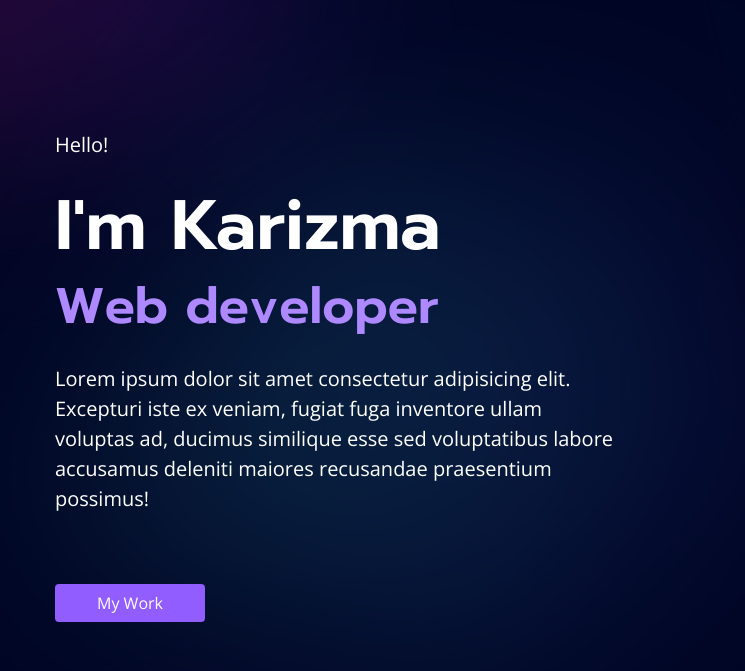
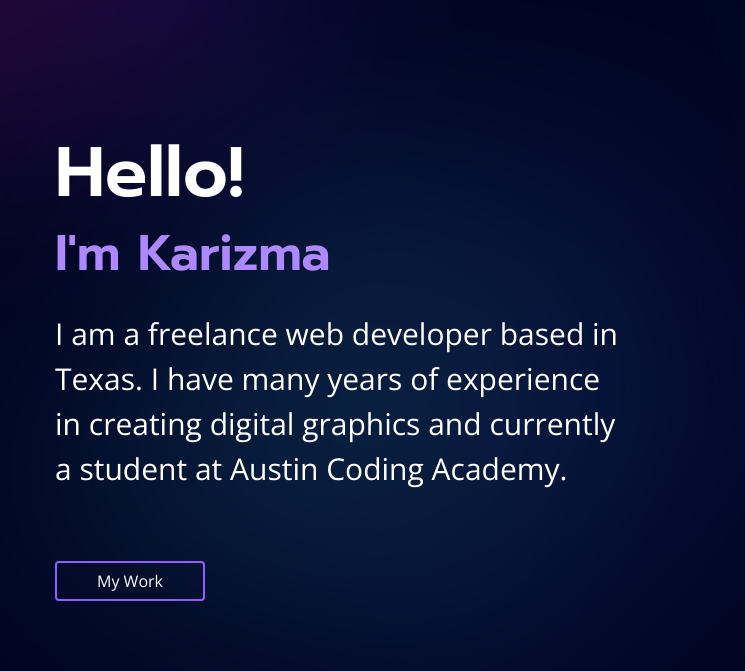
Before and after one commit to Karizmaflores/Portfolio, a plain HTML site: page index.html in a window 1280 px wide. Shown: the part 175-846 px from the top of the page, 0-745 px from the left. Drawn offline with nearby package versions, Linux system fonts and the light colour scheme; grey boxes are pictures that could not be loaded.

Commit message:
updated bio, styled buttons

```diff
--- a/aboutStyles.css
+++ b/aboutStyles.css
@@ -25,8 +25,15 @@ a{
 
 .btn{
   color: #ffffff;
+  /* background-color: #915dff; */
+  margin: 50px 0px 10px 20px;
+  width: 150px;
+  border: 2px solid #915dff;
+}
+
+.btn:hover{
   background-color: #915dff;
-  margin: 10px 0px 10px 20px;
+  color: white;
 }
 
 p {
--- a/index.html
+++ b/index.html
@@ -41,10 +41,10 @@
       <div class="row align-items-center align-content-center min-vh-100">
         <div class="col-md-6">
           <div class="main-text">
-            <p class="mb-1">Hello!</p>
-            <h2> I'm Karizma</h2>
-            <h1> Web developer</h1>
-            <p>Lorem ipsum dolor sit amet consectetur adipisicing elit. Excepturi iste ex veniam, fugiat fuga inventore ullam voluptas ad, ducimus similique esse sed voluptatibus labore accusamus deleniti maiores recusandae praesentium possimus!</p>
+            <!-- <p class="mb-1">Hello!</p> -->
+            <h2> Hello!</h2>
+            <h1> I'm Karizma</h1>
+            <p>I am a freelance web developer based in Texas. I have many years of experience in creating digital graphics and currently a student at Austin Coding Academy.</p>
             <a href="./workGallery.html" class="btn">My Work</a>
           </div>
         </div>
--- a/styles.css
+++ b/styles.css
@@ -12,8 +12,6 @@ body{
 .navbar-dark .navbar-nav .nav-link {
   color: rgb(255, 255, 255);
 }
-
-
 
 a{
   font-family: 'Open Sans', sans-serif;
@@ -30,14 +28,20 @@ a{
 
 .btn{
   color: #ffffff;
-  background-color: #915dff;
+  /* background-color: #915dff; */
   margin: 50px 0px 10px 20px;
   width: 150px;
+  border: 2px solid #915dff;
+}
+
+.btn:hover{
+  background-color: #915dff;
+  color: white;
 }
 
 p {
   font-family: "open sans";
-  font-size: 20px;
+  font-size: 30px;
   color: rgb(255, 255, 255);
   margin: 0px;
   padding: 20px 0px 20px 20px;
```
Also changed, not shown: about.html (+3 -3 lines), contactStyles.css (+7 -0 lines).
